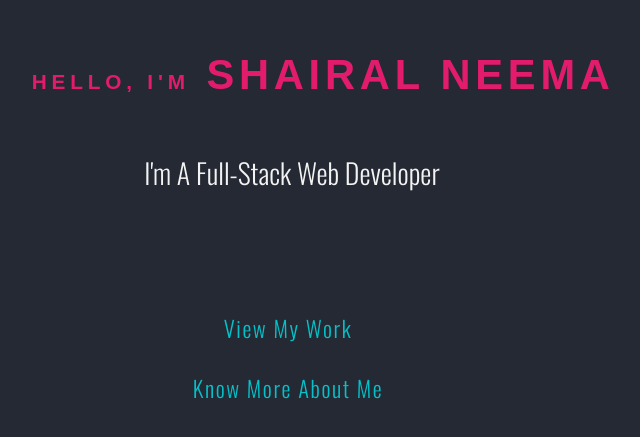
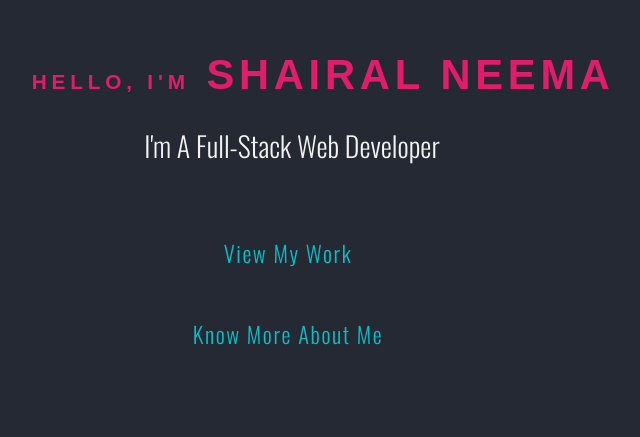
Before and after one commit to shairalnm/shairalneemaportfolio, a React (Create React App) app: page / in a window 1280 px wide. Shown: the part 137-574 px from the top of the page, without its empty margins (348-988 px from the left). Built offline with nearby package versions, Linux system fonts and the light colour scheme; a web font is replaced by a local one.

Commit message:
new resume

```diff
--- a/src/components/Introduction.js
+++ b/src/components/Introduction.js
@@ -15,29 +15,34 @@ export default class Introduction extends Component {
               Hello, I'm
               <span className=" text-title-name">Shairal Neema</span>
             </h1>
-            <div className=" container p-5 text-center tab-space">
+            </div><div className="row">
+            <div className="text-center">
               <h3>I'm a full-stack web developer</h3>
             </div>
           </div>
           {/* Button view my work */}
           <br />
+          <div className="row">
           <div className="btn">
             <Link to="/project">
               <ButtonContainer>
                 View my work
-                {/* <span class="glyphicon glyphicon-chevron-right" /> */}
+
               </ButtonContainer>
             </Link>
           </div>
+        </div>
           {/* Know more about me */}
-          <br />
+
+          <div className="row">
           <div className="btn">
             <Link to="/aboutme">
               <ButtonContainer>
                 Know more about me
-                {/* <span class="glyphicon glyphicon-chevron-right" /> */}
+
               </ButtonContainer>
             </Link>
+          </div>
           </div>
         </div>
       </IntroWrapper>
```
Also changed, not shown: 2 other files (tests, documents, lock files or other folders).
